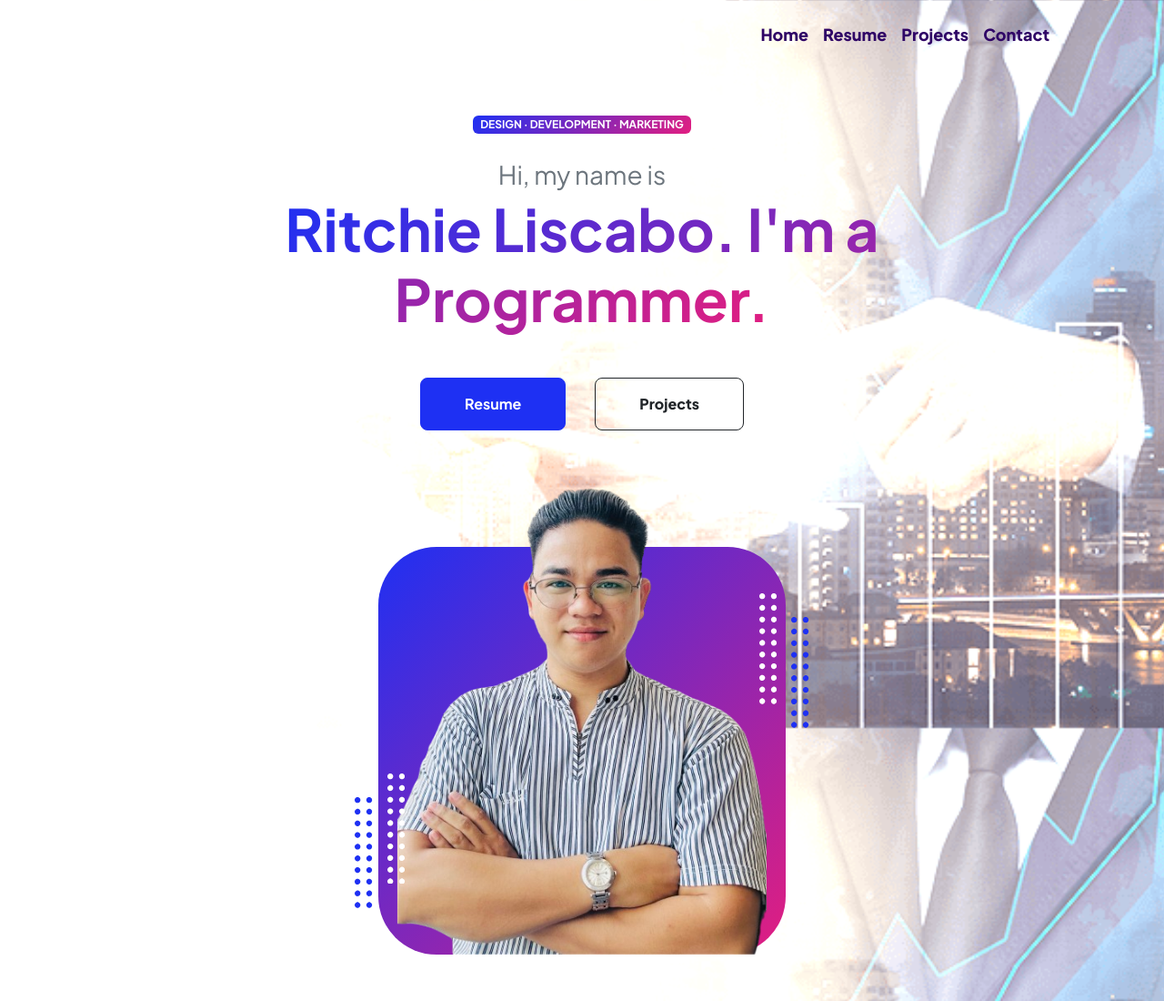
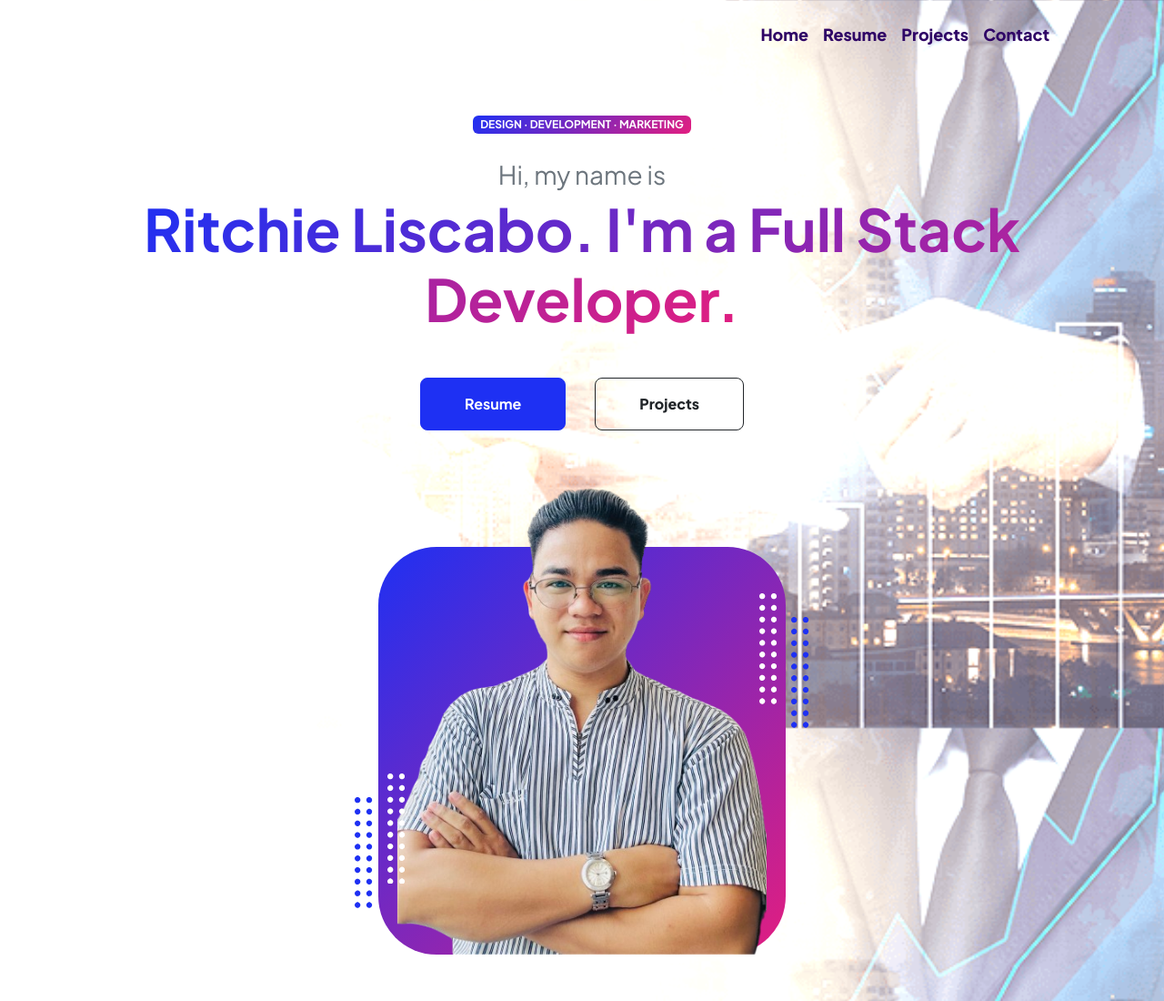
Before and after one commit to RitchGarciola/RitchWebsite, a plain HTML site: page index.html in a window 1280 px wide. Shown: the top 1100 px of the page at 91% size. Drawn offline with nearby package versions, Linux system fonts and the light colour scheme.

Commit message:
Update index.html

```diff
--- a/index.html
+++ b/index.html
@@ -57,7 +57,7 @@
                             <div class="text-center text-xxl-start">
                                 <div class="badge bg-gradient-primary-to-secondary text-white mb-4"><div class="text-uppercase">Design &middot; Development &middot; Marketing</div></div>
                                 <div class="fs-3 fw-light text-muted"><strong> Hi, my name is </strong></div>
-                                <h1 class="display-3 fw-bolder mb-5"><span class="text-gradient d-inline">Ritchie Liscabo. I'm a Programmer.</span></h1>
+                                <h1 class="display-3 fw-bolder mb-5"><span class="text-gradient d-inline">Ritchie Liscabo. I'm a Full Stack Developer.</span></h1>
                                 <h1 class="display-3 fw-bolder text-muted"><span class="text-gradient d-inline"></span></h1>
                                 <div class="d-grid gap-3 d-sm-flex justify-content-sm-center justify-content-xxl-start mb-3">
                                     <a class="btn btn-primary btn-lg px-5 py-3 me-sm-3 fs-6 fw-bolder" href="resume.html">Resume</a>
```
